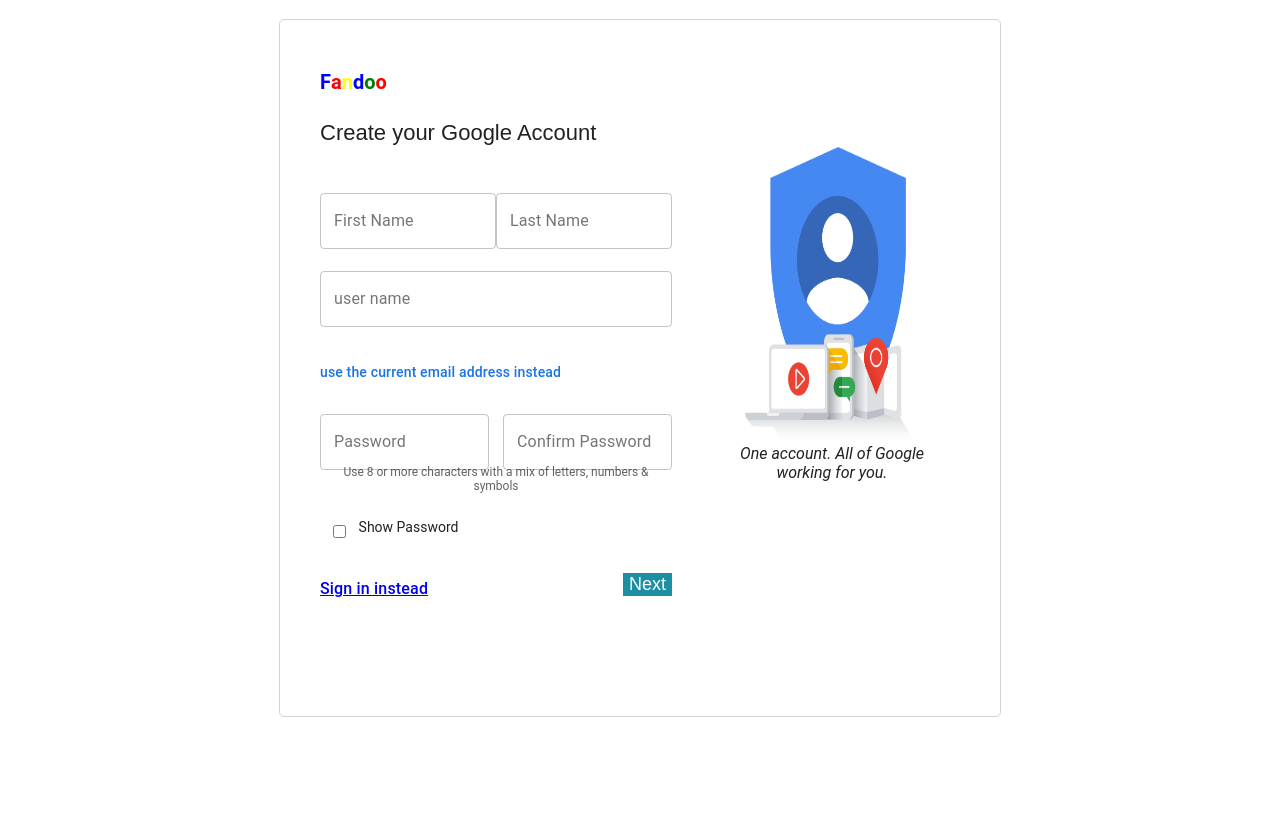
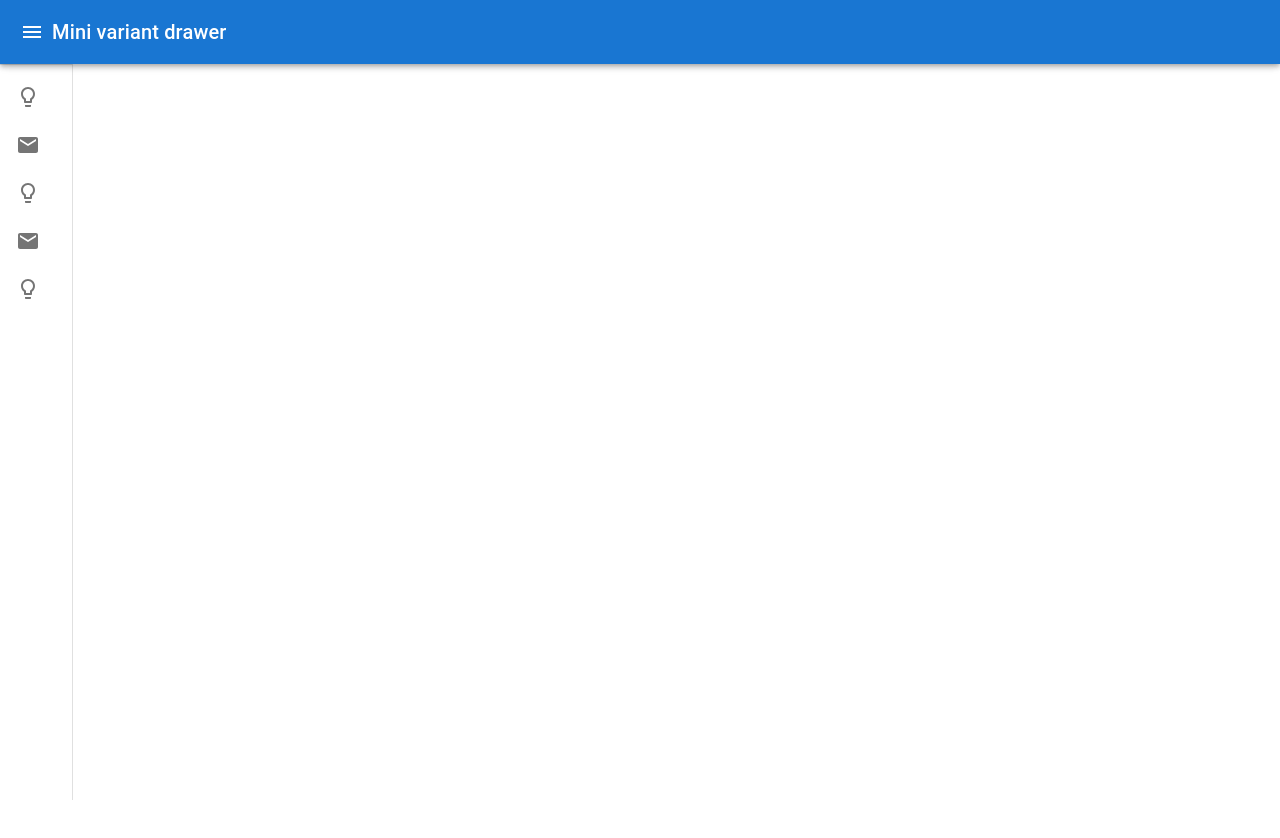
Before and after one commit to priyankaChouhan1019/Main-Fandoo-Project, a React (Create React App) app: page / in a window 1280 px wide. Shown: the top 838 px of the page. After the commit the page ends 800 px from the top, so only its background shows below. Built offline with nearby package versions, Linux system fonts and the light colour scheme.

Commit message:
[Priyanka]Added : Dashboard's side drawer and nav bar

```diff
--- a/package.json
+++ b/package.json
@@ -3,7 +3,11 @@
   "version": "0.1.0",
   "private": true,
   "dependencies": {
+    "@emotion/react": "^11.7.1",
+    "@emotion/styled": "^11.6.0",
     "@material-ui/core": "^4.12.3",
+    "@material-ui/icons": "^4.11.2",
+    "@mui/icons-material": "^5.2.5",
     "@testing-library/jest-dom": "^5.16.1",
     "@testing-library/react": "^12.1.2",
     "@testing-library/user-event": "^13.5.0",
--- a/src/App.js
+++ b/src/App.js
@@ -10,25 +10,26 @@ import Signup from './pages/signup/Signup';
  import Login from './pages/login/Login';
 import Email from './pages/forget-email/Email';
 import ResetPass from './pages/reset_pass/ResetPass';
-
+import Dashboard from './pages/dashboard/Dashboard';
 
 function App() {
   return (
-      <BrowserRouter>
-        {/* <div className="App">
-          <Signup /> */}
+      // <BrowserRouter>
+         <div className="App">
+          {/* <Signup />  */}
           {/* <Login /> */}
           {/* <Email /> */}
           {/* <ResetPass /> */}
-        {/* </div> */}
-         <Switch>
+          <Dashboard/>
+        </div>
+      //    {/* <Switch>
 
-         <Route path='/' component={Signup} exact/>
-         <Route path='/login' component={Login} />
-         <Route path='/forget-email' component={Email} />
-         <Route path='/reset_pass' component={ResetPass} />
-       </Switch>
-        </BrowserRouter>
+      //    <Route path='/' component={Signup} exact/>
+      //    <Route path='/login' component={Login} />
+      //    <Route path='/forget-email' component={Email} />
+      //    <Route path='/reset_pass' component={ResetPass} />
+      //  </Switch>  */}
+        // </BrowserRouter>
 
   );
 }
--- /dev/null
+++ b/src/pages/dashboard/Dashboard.jsx
@@ -0,0 +1,167 @@
+import * as React from "react";
+import { styled, useTheme } from "@mui/material/styles";
+import Box from "@mui/material/Box";
+import MuiDrawer from "@mui/material/Drawer";
+import MuiAppBar from "@mui/material/AppBar";
+import Toolbar from "@mui/material/Toolbar";
+import List from "@mui/material/List";
+import CssBaseline from "@mui/material/CssBaseline";
+import Typography from "@mui/material/Typography";
+import Divider from "@mui/material/Divider";
+import IconButton from "@mui/material/IconButton";
+import MenuIcon from "@mui/icons-material/Menu";
+import ChevronLeftIcon from "@mui/icons-material/ChevronLeft";
+import ChevronRightIcon from "@mui/icons-material/ChevronRight";
+import ListItem from "@mui/material/ListItem";
+import ListItemIcon from "@mui/material/ListItemIcon";
+import ListItemText from "@mui/material/ListItemText";
+import InboxIcon from "@mui/icons-material/MoveToInbox";
+import MailIcon from "@mui/icons-material/Mail";
+import LightbulbOutlinedIcon from '@mui/icons-material/LightbulbOutlined';
+import NotificationsOutlinedIcon from '@mui/icons-material/NotificationsOutlined';
+import NotificationsActiveOutlinedIcon from '@mui/icons-material/NotificationsActiveOutlined';
+import CreateOutlinedIcon from '@mui/icons-material/CreateOutlined';
+import ArchiveOutlinedIcon from '@mui/icons-material/ArchiveOutlined';
+
+const drawerWidth = 240;
+
+const openedMixin = (theme) => ({
+  width: drawerWidth,
+  transition: theme.transitions.create("width", {
+    easing: theme.transitions.easing.sharp,
+    duration: theme.transitions.duration.enteringScreen
+  }),
+  overflowX: "hidden"
+});
+
+const closedMixin = (theme) => ({
+  transition: theme.transitions.create("width", {
+    easing: theme.transitions.easing.sharp,
+    duration: theme.transitions.duration.leavingScreen
+  }),
+  overflowX: "hidden",
+  width: `calc(${theme.spacing(7)} + 1px)`,
+  [theme.breakpoints.up("sm")]: {
+    width: `calc(${theme.spacing(9)} + 1px)`
+  }
+});
+
+const DrawerHeader = styled("div")(({ theme }) => ({
+  display: "flex",
+  alignItems: "center",
+  justifyContent: "flex-end",
+  padding: theme.spacing(0, 1),
+  // necessary for content to be below app bar
+  ...theme.mixins.toolbar
+}));
+
+const AppBar = styled(MuiAppBar, {
+  shouldForwardProp: (prop) => prop !== "open"
+})(({ theme, open }) => ({
+  zIndex: theme.zIndex.drawer + 1,
+  transition: theme.transitions.create(["width", "margin"], {
+    easing: theme.transitions.easing.sharp,
+    duration: theme.transitions.duration.leavingScreen
+  }),
+  ...(open && {
+    marginLeft: drawerWidth,
+    // width: `calc(100% - ${drawerWidth}px)`,
+    transition: theme.transitions.create(["width", "margin"], {
+      easing: theme.transitions.easing.sharp,
+      duration: theme.transitions.duration.enteringScreen
+    })
+  })
+}));
+
+const Drawer = styled(MuiDrawer, {
+  shouldForwardProp: (prop) => prop !== "open"
+})(({ theme, open }) => ({
+  width: drawerWidth,
+  flexShrink: 0,
+  whiteSpace: "nowrap",
+  boxSizing: "border-box",
+  ...(open && {
+    ...openedMixin(theme),
+    "& .MuiDrawer-paper": openedMixin(theme)
+  }),
+  ...(!open && {
+    ...closedMixin(theme),
+    "& .MuiDrawer-paper": closedMixin(theme)
+  })
+}));
+
+export default function MiniDrawer() {
+  const theme = useTheme();
+  const [open, setOpen] = React.useState(false);
+  let iconlist = [
+    {
+      icons: LightbulbOutlinedIcon,
+      text: "notes"
+    },
+    {
+      icons:  NotificationsOutlinedIcon,
+      text: "notes"
+    }
+  ];
+
+  const handleDrawerOpen = () => {
+    setOpen(!open);
+  };
+
+  // const handleDrawerClose = () => {
+  //   setOpen(false);
+  // };
+
+  return (
+    <Box sx={{ display: "flex" }}>
+      <CssBaseline />
+      <AppBar position="fixed" open={open}>
+        <Toolbar>
+          <IconButton
+            color="inherit"
+            aria-label="open drawer"
+            onClick={handleDrawerOpen}
+            edge="start"
+            // sx={{
+            //   marginRight: "36px",
+            //   ...(open && { display: "none" })
+            // }}
+          >
+            <MenuIcon />
+          </IconButton>
+          <Typography variant="h6" noWrap component="div">
+            Mini variant drawer
+          </Typography>
+        </Toolbar>
+      </AppBar>
+      <Drawer variant="permanent" open={open}>
+        <DrawerHeader>
+          {/* <IconButton onClick={handleDrawerOpen}>
+            {theme.direction === "rtl" ? (
+              <ChevronRightIcon />
+            ) : (
+              <ChevronLeftIcon />
+            )}
+          </IconButton> */}
+        </DrawerHeader>
+        <Divider />
+        <List>
+          {/* {["Notes", "Starred", "Send email", "Drafts"].map((text, index) => ( */}
+            {["Inbox", "Reminder", "Edit Label", "Archive", "Bin"].map((text, index) => (
+            <ListItem button key={text}>
+              <ListItemIcon>
+                {index % 2 === 0 ? <LightbulbOutlinedIcon /> : <MailIcon />}
+              </ListItemIcon>
+              <ListItemText primary={text} />
+            </ListItem>
+          ))}
+        </List>
+      </Drawer>
+      <Box component="main" sx={{ flexGrow: 1, p: 3 }}>
+        <DrawerHeader />
+        <Typography paragraph></Typography>
+        <Typography paragraph></Typography>
+      </Box>
+    </Box>
+  );
+}
--- a/src/pages/forget-email/Email.css
+++ /dev/null
@@ -1,65 +0,0 @@
-.main-page{
-    width: 100%;
-    height: 100%;
-   margin-top: 50px;
-    display: flex;
-    align-items: center;
-    text-align: center;
-    justify-content: center;
-    background: #fff;
-    color: #202124;
-
-}
-
-.container-main{
-    width: 30%;
-    height: 70vh;
-    border: 1px solid rgb(207, 203, 203);
-    border-radius: 8px;
-    justify-content: center;
-    align-items: center;
-}
-.google-title{
-    font-size: 25px;
-    justify-content: center;
-    /* margin-left: 60px;  */
-}
-.email-heading{
-    margin-top: 20px;
-    color: #202124;
-    font-size: 24px;
-     font-weight: 400;
-    font-family: Arial, sans-serif;
-}
-
-.first-part{
-    justify-content: center;
-    margin-bottom: 20px;
-}
-.password-para{
-    margin-bottom: 50px;
-    color: #202124;
-    font-size: 16px;
-    letter-spacing: 0.1px;
-     margin-top: -20px;
-
-}
-
-.email-text{
-        justify-content: center;
-        font-size: 22px;
-        width: 100%;
-         margin-top: 40px;
-         margin-bottom: 20px;
-
-}
-
-.email-button{
-    font-size: 18px;
-    color: white;
-    text-decoration: none;
-    border: none;
-    background-color:rgb(29, 143, 163);
-    padding: 6px;
-    border-radius: 3px;
-}
--- a/src/pages/forget-email/Email.jsx
+++ b/src/pages/forget-email/Email.jsx
@@ -1,5 +1,5 @@
 import React, { Component } from 'react'
-import '../forget-email/Email.css'
+import '../forget-email/Email.scss'
 import { Link } from 'react-router-dom';
 import { TextField ,Button} from "@material-ui/core";
 
--- a/src/pages/forget-email/Email.scss
+++ b/src/pages/forget-email/Email.scss
@@ -1,9 +1,65 @@
+.main-page{
+    width: 100%;
+    height: 100%;
+   margin-top: 50px;
+    display: flex;
+    align-items: center;
+    text-align: center;
+    justify-content: center;
+    background: #fff;
+    color: #202124;
 
-// .main-page{
-//     width: 100%;
-//     height: 100%;
-//     margin: 15vh 0vw;
-//     display: flex;
-//     align-items: center;
-//     justify-content:center;
-// }
+}
+
+.container-main{
+    width: 30%;
+    height: 70vh;
+    border: 1px solid rgb(207, 203, 203);
+    border-radius: 8px;
+    justify-content: center;
+    align-items: center;
+}
+.google-title{
+    font-size: 25px;
+    justify-content: center;
+    /* margin-left: 60px;  */
+}
+.email-heading{
+    margin-top: 20px;
+    color: #202124;
+    font-size: 24px;
+     font-weight: 400;
+    font-family: Arial, sans-serif;
+}
+
+.first-part{
+    justify-content: center;
+    margin-bottom: 20px;
+}
+.password-para{
+    margin-bottom: 50px;
+    color: #202124;
+    font-size: 16px;
+    letter-spacing: 0.1px;
+     margin-top: -20px;
+
+}
+
+.email-text{
+        justify-content: center;
+        font-size: 22px;
+        width: 100%;
+         margin-top: 40px;
+         margin-bottom: 20px;
+
+}
+
+.email-button{
+    font-size: 18px;
+    color: white;
+    text-decoration: none;
+    border: none;
+    background-color:rgb(29, 143, 163);
+    padding: 6px;
+    border-radius: 3px;
+}
--- a/src/pages/login/Login.jsx
+++ b/src/pages/login/Login.jsx
@@ -1,5 +1,5 @@
 import React, { Component } from 'react'
-import '../login/Login.css'
+import '../login/Login.scss'
 import { TextField } from "@material-ui/core";
 import { Link } from 'react-router-dom';
 import UserService from '../../service/userservice';
@@ -100,7 +100,8 @@ export class Login extends Component {
                         </div>
 
                         <div className="last-section">
-                            <button className="l-next" onClick={this.next}>Next</button>
+                        <Link to="/dashboard">
+                            <button className="l-next" onClick={this.next}>Next</button></Link>
                         </div>
                     </div>
                 </div>
--- a/src/pages/reset_pass/ResetPass.jsx
+++ b/src/pages/reset_pass/ResetPass.jsx
@@ -52,12 +52,12 @@ export class ResetPass extends Component {
                 <div className="container">
                     <div className="first-part">
                         <div className="google-title">
-                            <p style={{ color: 'blue' }} >G</p>
+                            <p style={{ color: 'blue' }} >f</p>
+                            <p style={{ color: 'red' }}>a</p>
+                            <p style={{ color: 'yellow' }}>n</p>
+                            <p style={{ color: 'blue' }}>d</p>
+                            <p style={{ color: 'green' }}>o</p>
                             <p style={{ color: 'red' }}>o</p>
-                            <p style={{ color: 'yellow' }}>o</p>
-                            <p style={{ color: 'blue' }}>g</p>
-                            <p style={{ color: 'green' }}>l</p>
-                            <p style={{ color: 'red' }}>e</p>
                         </div>
                     </div>
                     <div>
--- a/src/pages/signup/Signup.jsx
+++ b/src/pages/signup/Signup.jsx
@@ -159,7 +159,8 @@ export class Signup extends Component {
                     </div>
 
                     <div class="right-part">
-                        <img className="logo1" src={logo} alt="this is logo"></img>
+
+                        <img className="logo1" src={logo} alt="this is logo" ></img>
                         < p className="logo-text">One account. All of Google working for you.</p>
                     </div>
                 </div>
--- a/src/pages/signup/Signup.scss
+++ b/src/pages/signup/Signup.scss
@@ -150,6 +150,7 @@
 .right-part{
     width:40%;
     height: 80vh;
+
 }
 
 .logo1{
@@ -165,13 +166,24 @@
 }
 
 @media only screen and (max-width:700px) {
-    // .first-Name{
-    //     width:100%;
-    // }
-    // .last-Name{
-    //     width: 100%;
-    // }
-    .name-row{
-        display: block;
+    .first-Name{
+        width:100%;
     }
+    .last-Name{
+        width: 100%;
+    }
+    .logo1{
+
+        display: none;
+    }
+    .logo-text{
+
+        display: none;
+    }
+    .left-part{
+        width: 100%;
+          height: auto;
+
+    }
+
 }
```
Also changed, not shown: src/pages/reset_pass/ResetPass.css (deleted, +0 -55 lines), src/pages/login/Login.scss (renamed from src/pages/login/Login.css), 1 other file (tests, documents, lock files or other folders).
